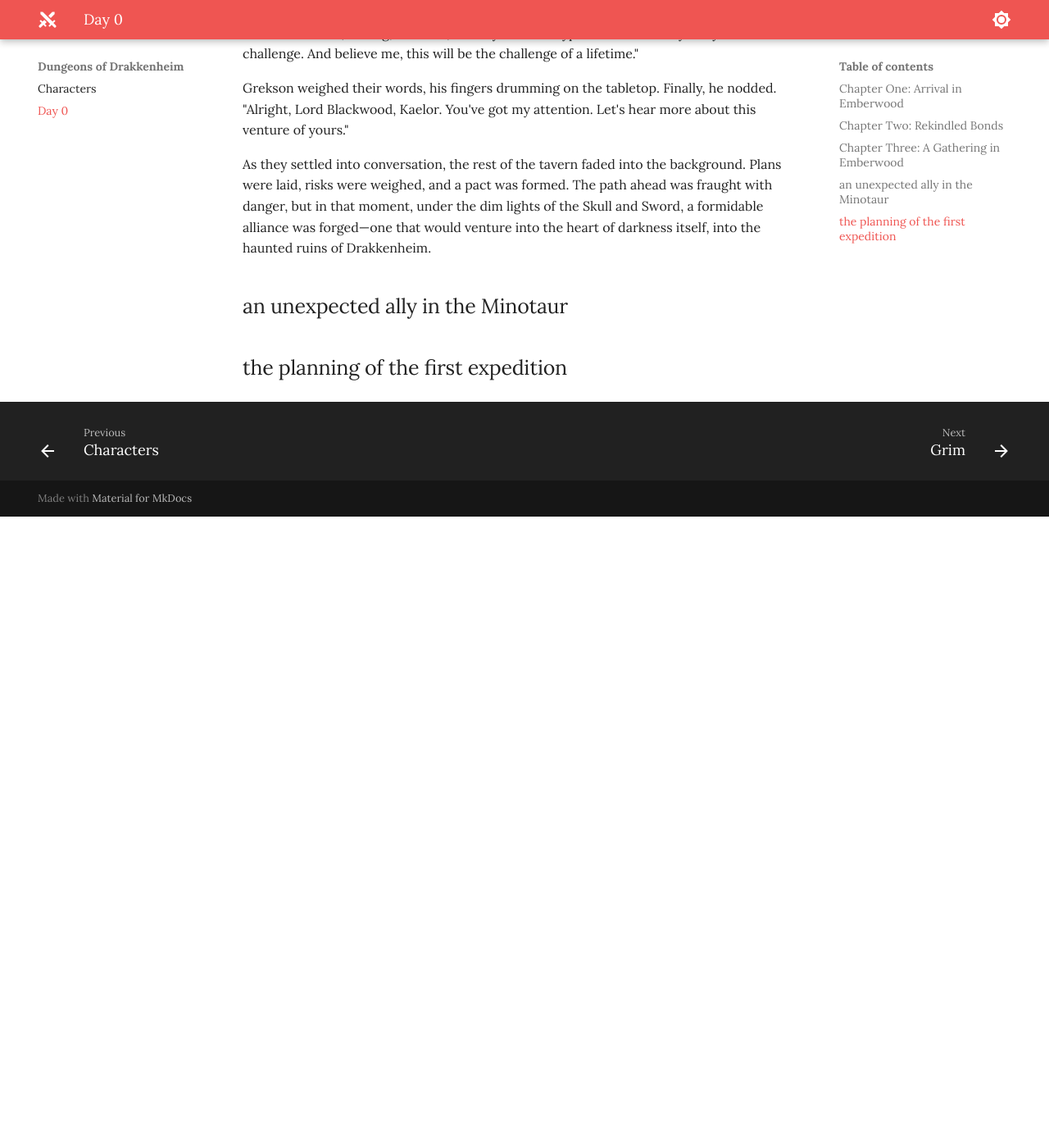
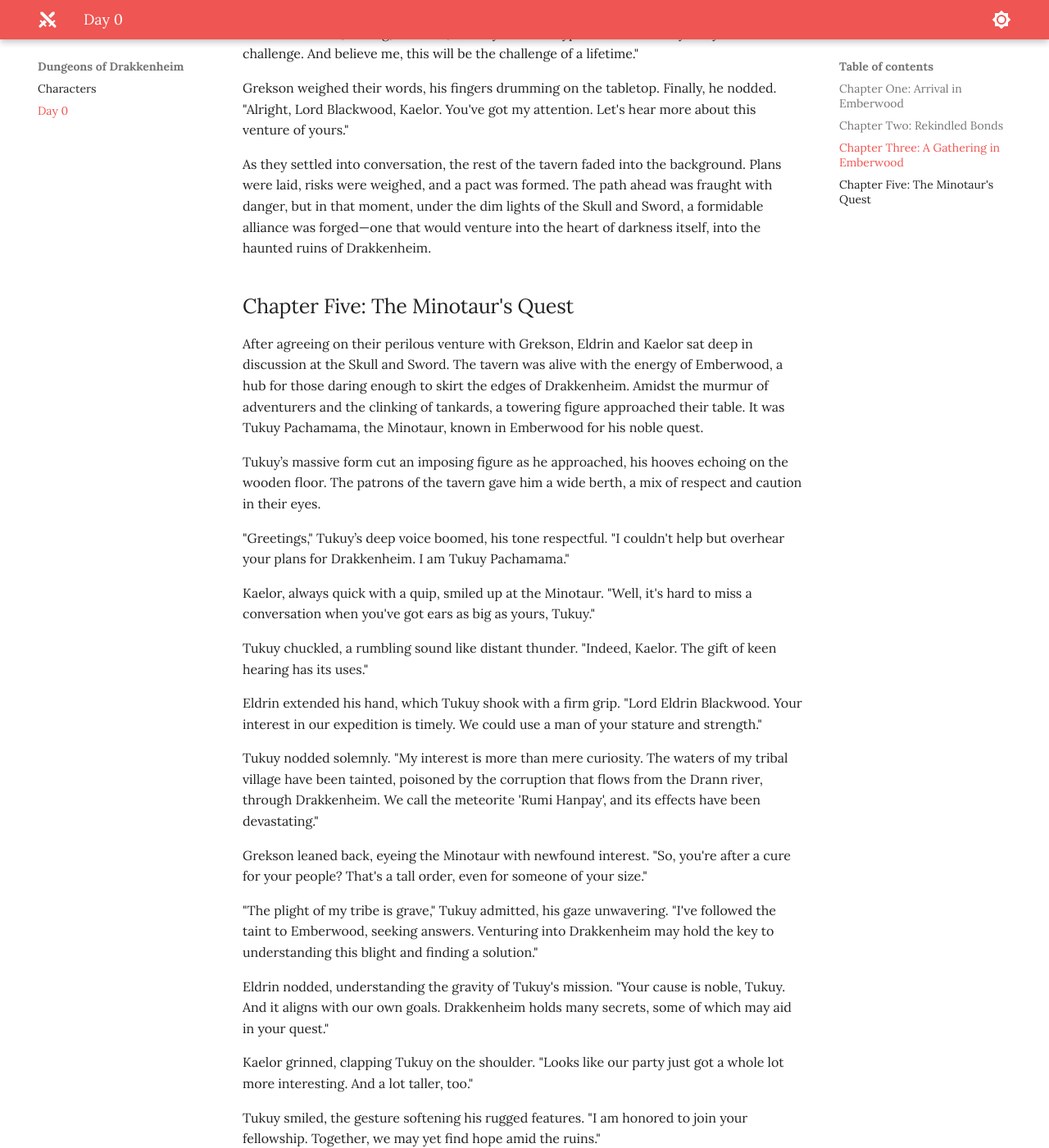
Before and after one commit to jonasmcferreira/adventures, an MkDocs documentation site: the page built from docs/drakkenheim/00.md, in a window 1280 px wide and 1400 px high, scrolled down 4000 px. Shown: the whole window at 82% size. Built offline with MkDocs 1.6.1 and Material for MkDocs 9.7.7, drawn with Linux system fonts in a browser that asks for light colours; before the commit the page ends 4630 px from its top, so only the background shows below that; some of the changed text lies outside the part shown.

Commit message:
modified docs/drakkenheim/00.md

```diff
--- a/docs/drakkenheim/00.md
+++ b/docs/drakkenheim/00.md
@@ -80,6 +80,32 @@ Grekson weighed their words, his fingers drumming on the tabletop. Finally, he n
 
 As they settled into conversation, the rest of the tavern faded into the background. Plans were laid, risks were weighed, and a pact was formed. The path ahead was fraught with danger, but in that moment, under the dim lights of the Skull and Sword, a formidable alliance was forged—one that would venture into the heart of darkness itself, into the haunted ruins of Drakkenheim.
 
-## an unexpected ally in the Minotaur
+## Chapter Five: The Minotaur's Quest
 
-## the planning of the first expedition
+After agreeing on their perilous venture with Grekson, Eldrin and Kaelor sat deep in discussion at the Skull and Sword. The tavern was alive with the energy of Emberwood, a hub for those daring enough to skirt the edges of Drakkenheim. Amidst the murmur of adventurers and the clinking of tankards, a towering figure approached their table. It was Tukuy Pachamama, the Minotaur, known in Emberwood for his noble quest.
+
+Tukuy’s massive form cut an imposing figure as he approached, his hooves echoing on the wooden floor. The patrons of the tavern gave him a wide berth, a mix of respect and caution in their eyes.
+
+"Greetings," Tukuy’s deep voice boomed, his tone respectful. "I couldn't help but overhear your plans for Drakkenheim. I am Tukuy Pachamama."
+
+Kaelor, always quick with a quip, smiled up at the Minotaur. "Well, it's hard to miss a conversation when you've got ears as big as yours, Tukuy."
+
+Tukuy chuckled, a rumbling sound like distant thunder. "Indeed, Kaelor. The gift of keen hearing has its uses."
+
+Eldrin extended his hand, which Tukuy shook with a firm grip. "Lord Eldrin Blackwood. Your interest in our expedition is timely. We could use a man of your stature and strength."
+
+Tukuy nodded solemnly. "My interest is more than mere curiosity. The waters of my tribal village have been tainted, poisoned by the corruption that flows from the Drann river, through Drakkenheim. We call the meteorite 'Rumi Hanpay', and its effects have been devastating."
+
+Grekson leaned back, eyeing the Minotaur with newfound interest. "So, you're after a cure for your people? That's a tall order, even for someone of your size."
+
+"The plight of my tribe is grave," Tukuy admitted, his gaze unwavering. "I've followed the taint to Emberwood, seeking answers. Venturing into Drakkenheim may hold the key to understanding this blight and finding a solution."
+
+Eldrin nodded, understanding the gravity of Tukuy's mission. "Your cause is noble, Tukuy. And it aligns with our own goals. Drakkenheim holds many secrets, some of which may aid in your quest."
+
+Kaelor grinned, clapping Tukuy on the shoulder. "Looks like our party just got a whole lot more interesting. And a lot taller, too."
+
+Tukuy smiled, the gesture softening his rugged features. "I am honored to join your fellowship. Together, we may yet find hope amid the ruins."
+
+As the group discussed their plans, the tavern around them seemed to pulse with the energy of a thousand stories, each adventurer and rogue a tale unto themselves. The Skull and Sword, with its walls echoing the laughter and sorrows of its patrons, served as a crossroads for those brave enough to dream amidst the despair.
+
+In that moment, a bond was formed among the four companions. United by their shared purpose and diverse strengths, they prepared to embark on a journey that would take them into the heart of a fallen city, where danger and mystery lurked in every shadowed corner. The path to Drakkenheim was fraught with peril, but together, they faced it with determination and a glimmer of hope.
```
